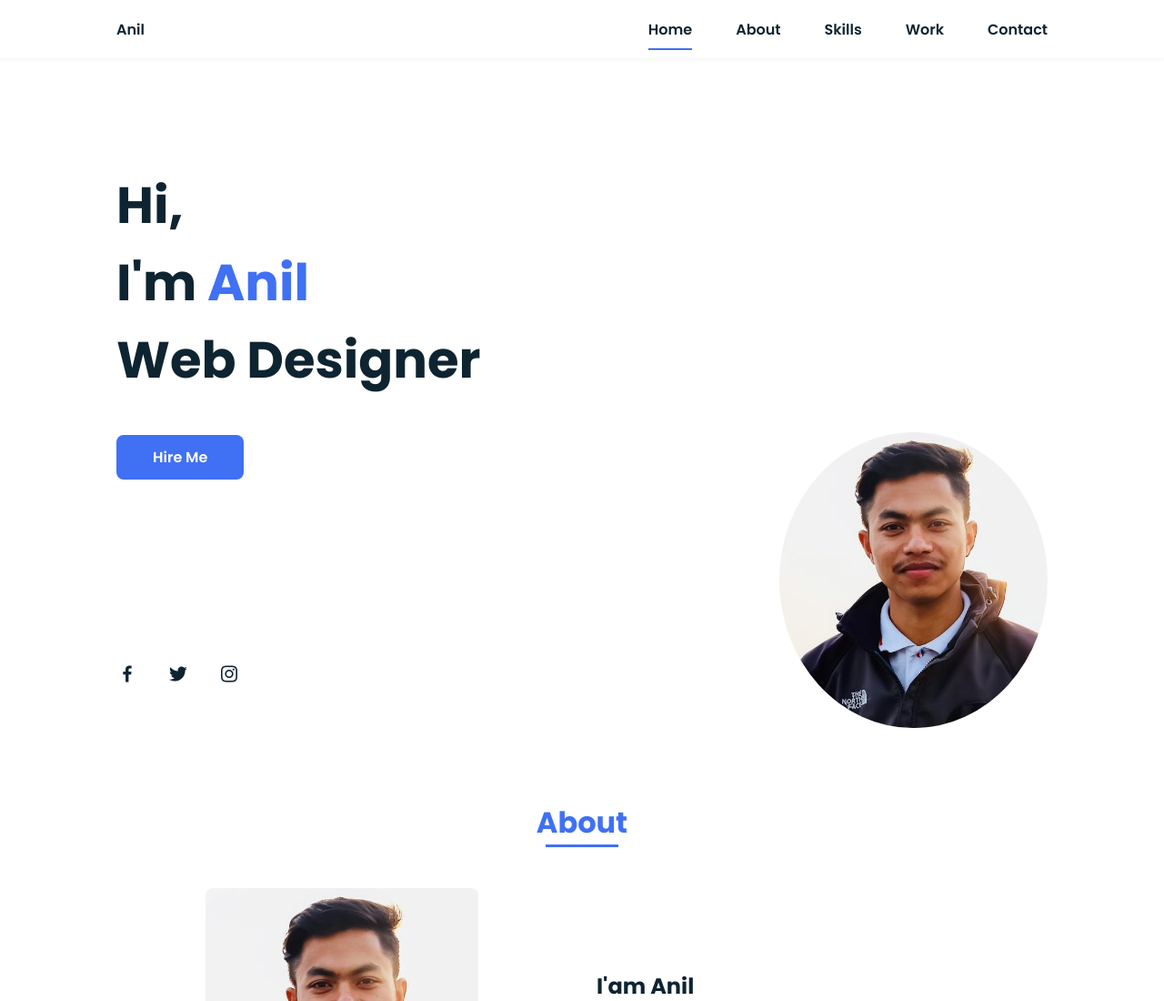
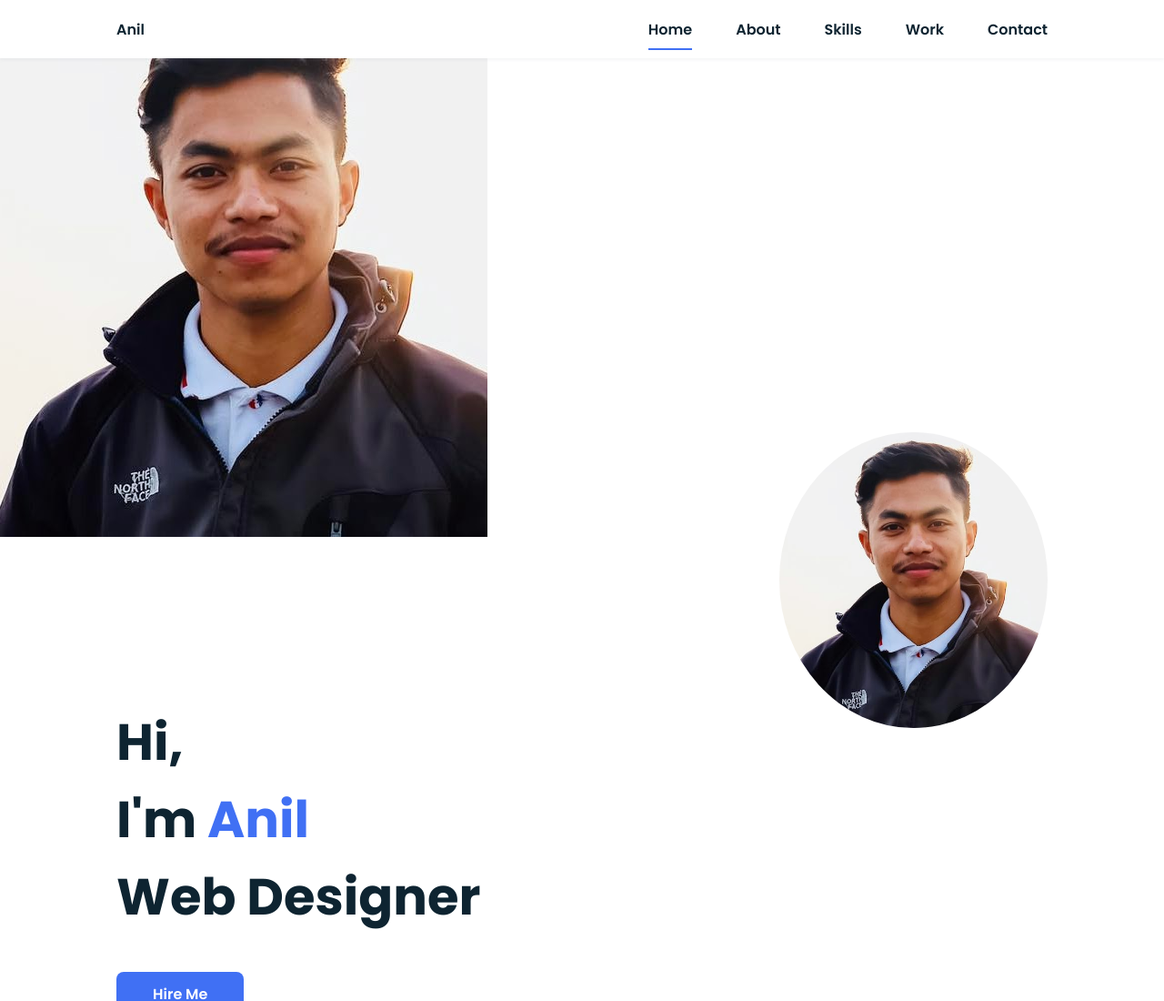
Before and after one commit to anilchaudhary449/anilchaudhary, a plain HTML site: page index.html in a window 1280 px wide. Shown: the top 1100 px of the page at 91% size. Drawn offline with nearby package versions, Linux system fonts and the light colour scheme.

Commit message:
Update index.html

```diff
--- a/index.html
+++ b/index.html
@@ -10,6 +10,7 @@
         <link href='https://cdn.jsdelivr.net/npm/boxicons@2.0.5/css/boxicons.min.css' rel='stylesheet'>
 
         <title>PersonalPortfolio</title>
+        <img src="assets/img/profile1.jpg" alt="Anil">
     </head>
     <body>
         <!--===== HEADER =====-->
```
